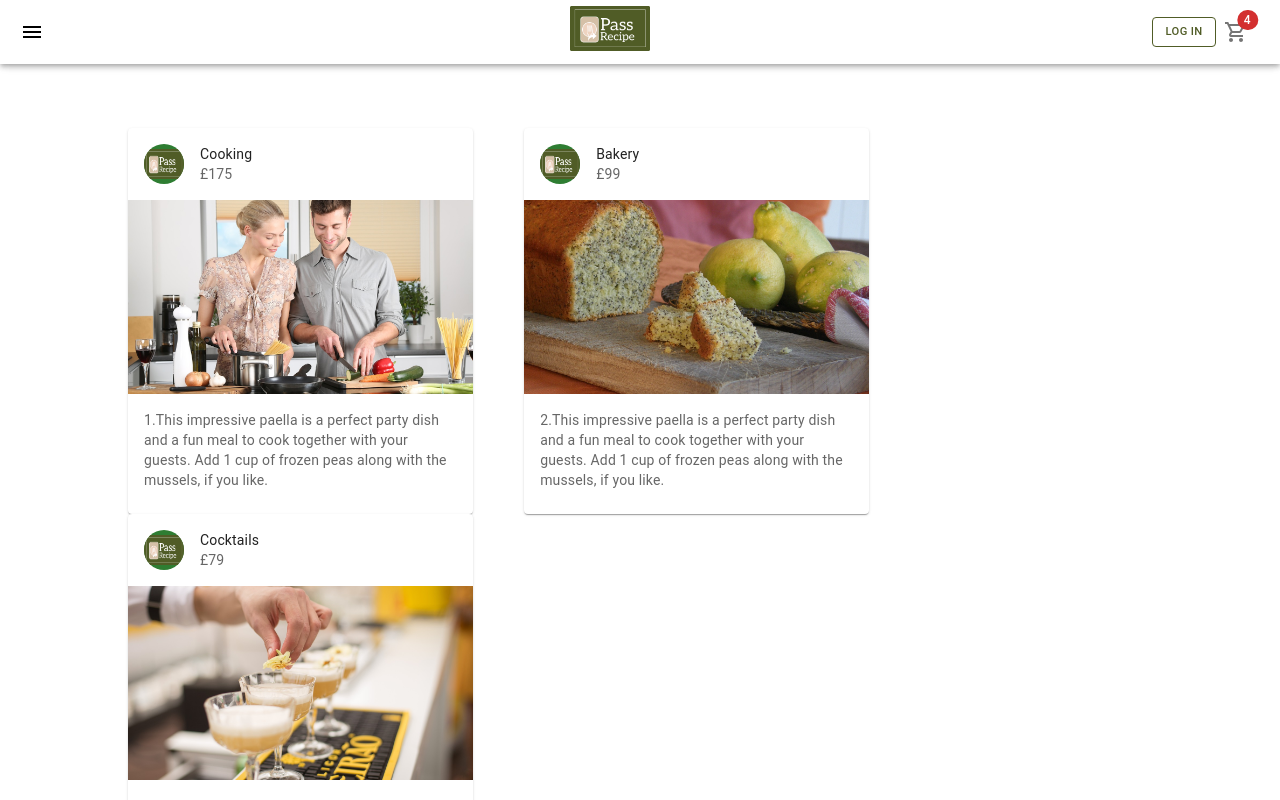
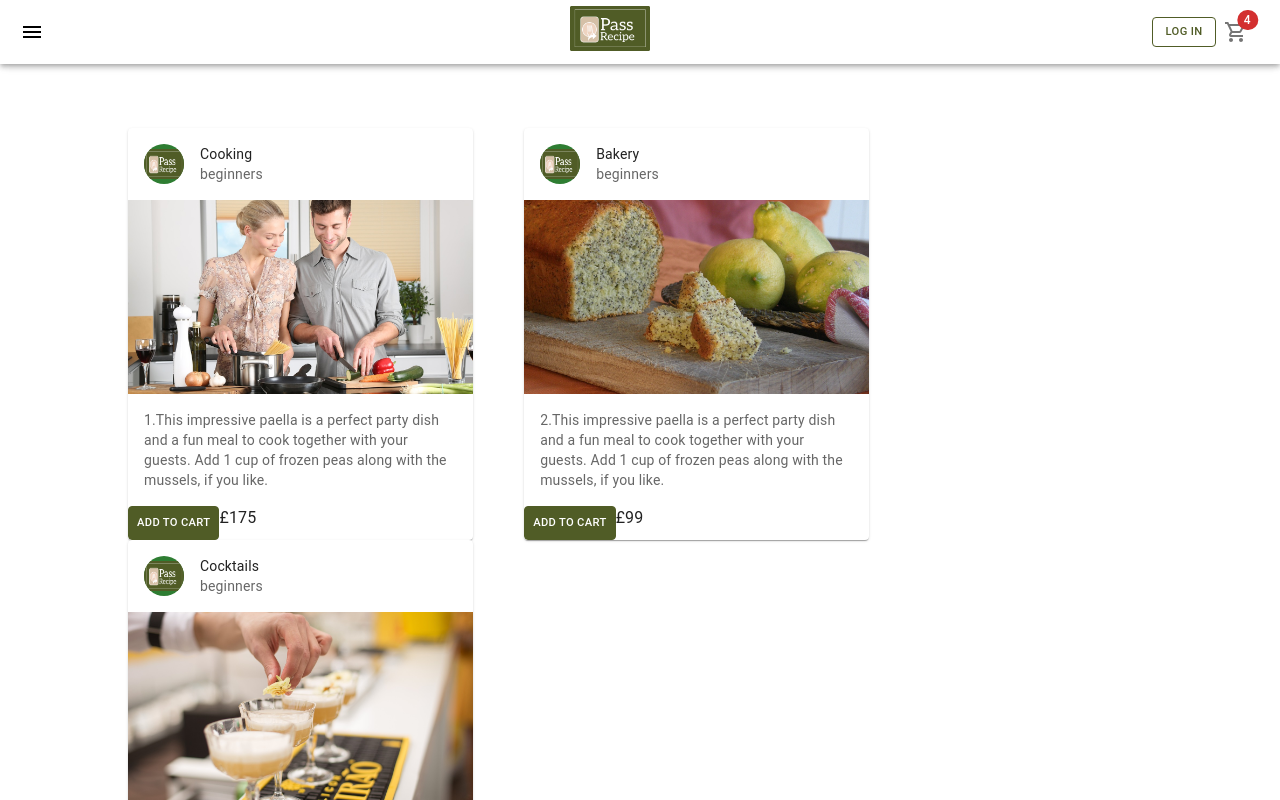
Before and after one commit to IsabelTizon/pass-recipe, a React (Create React App) app: page /courses in a window 1280 px wide. Shown: the top 800 px of the page. Built offline with nearby package versions, Linux system fonts and the light colour scheme.

Commit message:
courses cards shopping

```diff
--- a/src/pages/courses.jsx
+++ b/src/pages/courses.jsx
@@ -1,25 +1,32 @@
 import React from "react";
-//Mui Material
+//Mui Materials
+import {
+	Card,
+	CardHeader,
+	CardMedia,
+	CardContent,
+	Avatar,
+	Typography,
+	Box,
+	Button as CommonButton,
+} from "@mui/material";
 // import { styled } from "@mui/material/styles";
-import Card from "@mui/material/Card";
-import CardHeader from "@mui/material/CardHeader";
-import CardMedia from "@mui/material/CardMedia";
-import CardContent from "@mui/material/CardContent";
 // import CardActions from "@mui/material/CardActions";
 // import Collapse from "@mui/material/Collapse";
-import Avatar from "@mui/material/Avatar";
 // import IconButton from "@mui/material/IconButton";
-import Typography from "@mui/material/Typography";
+
+// Mui Colors
 import { green } from "@mui/material/colors";
+// Mui Icons
 // import FavoriteIcon from "@mui/icons-material/Favorite";
 // import ShareIcon from "@mui/icons-material/Share";
 // import ExpandMoreIcon from "@mui/icons-material/ExpandMore";
 // import MoreVertIcon from "@mui/icons-material/MoreVert";
 
-import Box from "@mui/material/Box";
 //Links
 import { storeItems } from "../components/coursesData/storeItems";
 
+// Images
 import Logo from "../img/Logo.png";
 
 // const ExpandMore = styled((props) => {
@@ -58,7 +65,7 @@ export default function Courses() {
 								// 	</IconButton>
 								// }
 								title={item.name}
-								subheader={item.price}
+								subheader="beginners"
 							/>
 							<CardMedia
 								component="img"
@@ -121,6 +128,10 @@ export default function Courses() {
 									</Typography>
 								</CardContent>
 							</Collapse> */}
+							<Box sx={shopping}>
+								<CommonButton sx={addingCart}>ADD TO CART</CommonButton>
+								<Typography>{item.price}</Typography>
+							</Box>
 						</Card>
 					))}
 				</Box>
@@ -140,4 +151,19 @@ const wrapCourses = {
 	gap: "5%",
 };
 
+const shopping = {
+	display: "flex",
+	flexDirection: "row",
+};
+const addingCart = {
+	color: "#ffffff",
+	background: "#505c26",
+	fontSize: "0.7rem",
+	border: "1px solid #505c26",
+	"&:hover": {
+		color: "#000000",
+		background: "#EED3C0",
+	},
+};
+
 console.log(Courses);
```
